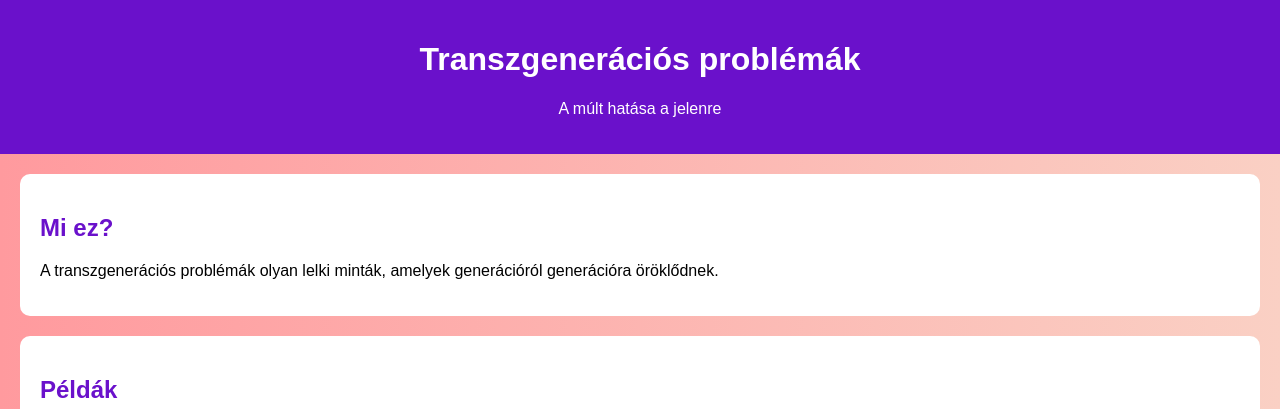
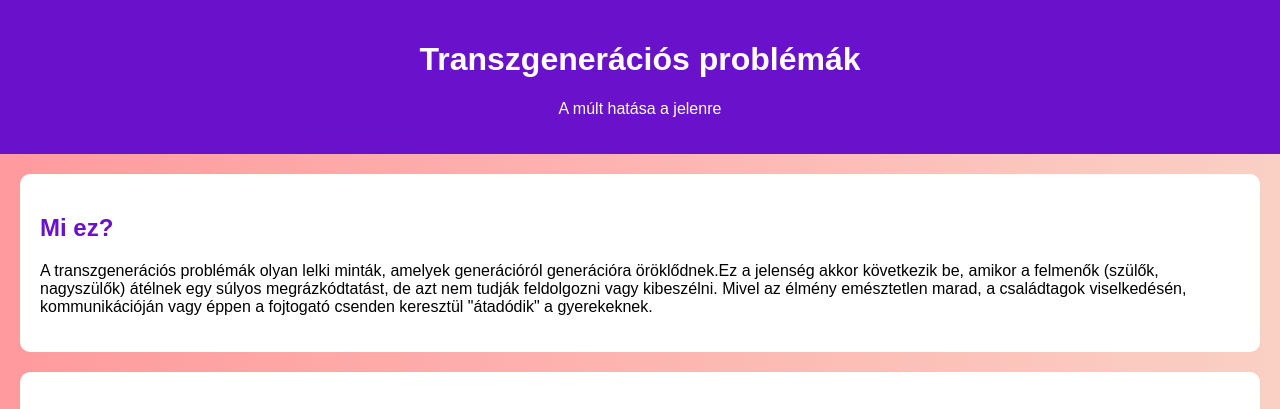
Before and after one commit to HunorTanaMikes/transzgeneracio, a plain HTML site: page index.html in a window 1280 px wide. Shown: the top 409 px of the page. Drawn offline with Linux system fonts and the light colour scheme.

Commit message:
Update index.html

```diff
--- a/index.html
+++ b/index.html
@@ -18,7 +18,8 @@ footer {background:#333; color:white; text-align:center; padding:10px;}
 </header>
 <section>
 <h2>Mi ez?</h2>
-<p>A transzgenerációs problémák olyan lelki minták, amelyek generációról generációra öröklődnek.</p>
+<p>A transzgenerációs problémák olyan lelki minták, amelyek generációról generációra öröklődnek.Ez a jelenség akkor következik be, amikor a felmenők (szülők, nagyszülők) átélnek egy súlyos megrázkódtatást, de azt nem tudják feldolgozni vagy kibeszélni. Mivel az élmény emésztetlen marad, a családtagok viselkedésén, kommunikációján vagy éppen a fojtogató csenden keresztül "átadódik" a gyerekeknek.
+</p>
 </section>
 <section>
 <h2>Példák</h2>
```
